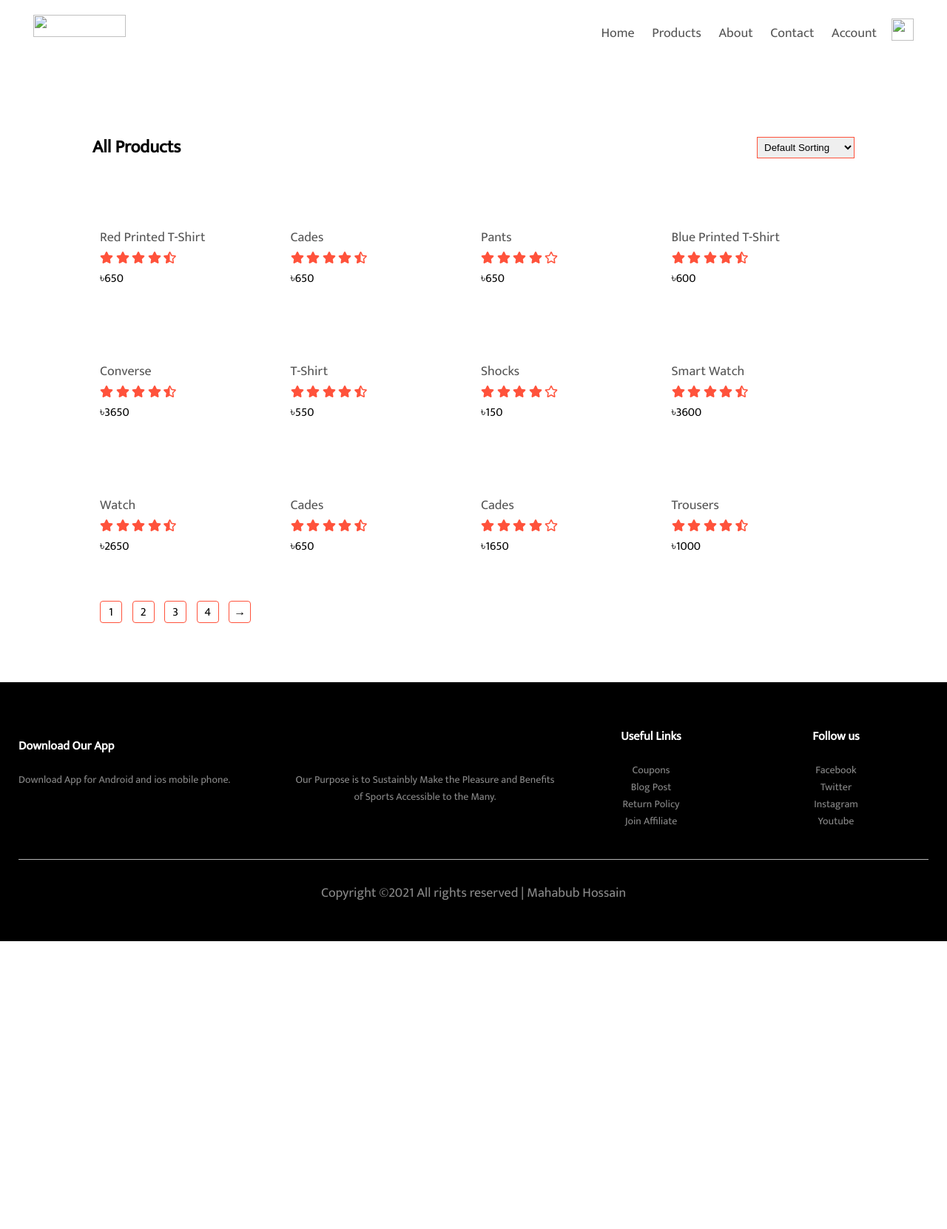
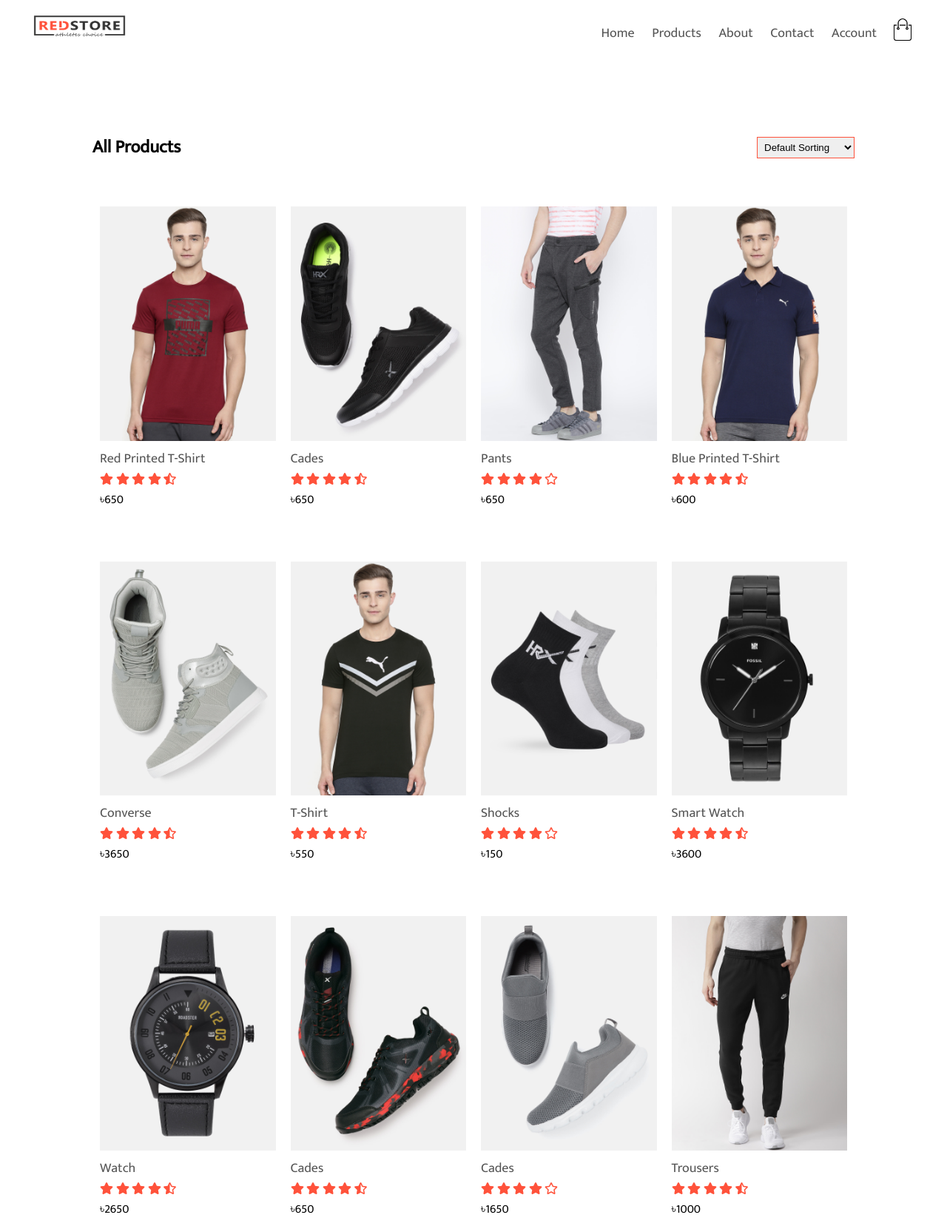
Before and after one commit to mahabub-bd/Ecommerce-Red-Store, a plain HTML site: page product.html in a window 1280 px wide. Shown: the top 1661 px of the page at 74% size. Before the commit the page ends 1272 px from the top, so only its background shows below. Drawn offline with Linux system fonts and the light colour scheme; the site is published under a folder, as on GitHub Pages, so addresses that start at the root find nothing.

Commit message:
image path change

```diff
--- a/product.html
+++ b/product.html
@@ -17,7 +17,7 @@
     <div class="container">
       <div class="navbar">
         <div class="logo">
-          <img src="/img/logo.png" alt="" />
+          <img src="img/logo.png" alt="" />
         </div>
         <nav>
           <ul id="MenuItems">
@@ -28,8 +28,8 @@
             <li><a href="#account">Account</a></li>
           </ul>
         </nav>
-        <img src="/img/cart.png" alt="" />
-        <img src="/img/menu.png" class="menu-icon" onclick="menutoggle()" />
+        <img src="img/cart.png" alt="" />
+        <img src="img/menu.png" class="menu-icon" onclick="menutoggle()" />
       </div>
     </div>
 
@@ -49,7 +49,7 @@
         </div>
         <div class="row">
           <div class="col-4">
-            <img src="/img/product-1.jpg" alt="" />
+            <img src="img/product-1.jpg" alt="" />
             <h4>Red Printed T-Shirt</h4>
             <div class="rating">
               <i class="fas fa-star"></i>
@@ -61,7 +61,7 @@
             <p>৳650</p>
           </div>
           <div class="col-4">
-            <img src="/img/product-2.jpg" alt="" />
+            <img src="img/product-2.jpg" alt="" />
             <h4>Cades</h4>
             <div class="rating">
               <i class="fas fa-star"></i>
@@ -73,7 +73,7 @@
             <p>৳650</p>
           </div>
           <div class="col-4">
-            <img src="/img/product-3.jpg" alt="" />
+            <img src="img/product-3.jpg" alt="" />
             <h4>Pants</h4>
             <div class="rating">
               <i class="fas fa-star"></i>
@@ -85,7 +85,7 @@
             <p>৳650</p>
           </div>
           <div class="col-4">
-            <img src="/img/product-4.jpg" alt="" />
+            <img src="img/product-4.jpg" alt="" />
             <h4>Blue Printed T-Shirt</h4>
             <div class="rating">
               <i class="fas fa-star"></i>
@@ -99,7 +99,7 @@
         </div>
         <div class="row">
           <div class="col-4">
-            <img src="/img/product-5.jpg" alt="" />
+            <img src="img/product-5.jpg" alt="" />
             <h4>Converse</h4>
             <div class="rating">
               <i class="fas fa-star"></i>
@@ -111,7 +111,7 @@
             <p>৳3650</p>
           </div>
           <div class="col-4">
-            <img src="/img/product-6.jpg" alt="" />
+            <img src="img/product-6.jpg" alt="" />
             <h4>T-Shirt</h4>
             <div class="rating">
               <i class="fas fa-star"></i>
@@ -123,7 +123,7 @@
             <p>৳550</p>
           </div>
           <div class="col-4">
-            <img src="/img/product-7.jpg" alt="" />
+            <img src="img/product-7.jpg" alt="" />
             <h4>Shocks</h4>
             <div class="rating">
               <i class="fas fa-star"></i>
@@ -135,7 +135,7 @@
             <p>৳150</p>
           </div>
           <div class="col-4">
-            <img src="/img/product-8.jpg" alt="" />
+            <img src="img/product-8.jpg" alt="" />
             <h4>Smart Watch</h4>
             <div class="rating">
               <i class="fas fa-star"></i>
@@ -149,7 +149,7 @@
         </div>
         <div class="row">
           <div class="col-4">
-            <img src="/img/product-9.jpg" alt="" />
+            <img src="img/product-9.jpg" alt="" />
             <h4>Watch</h4>
             <div class="rating">
               <i class="fas fa-star"></i>
@@ -161,7 +161,7 @@
             <p>৳2650</p>
           </div>
           <div class="col-4">
-            <img src="/img/product-10.jpg" alt="" />
+            <img src="img/product-10.jpg" alt="" />
             <h4>Cades</h4>
             <div class="rating">
               <i class="fas fa-star"></i>
@@ -173,7 +173,7 @@
             <p>৳650</p>
           </div>
           <div class="col-4">
-            <img src="/img/product-11.jpg" alt="" />
+            <img src="img/product-11.jpg" alt="" />
             <h4>Cades</h4>
             <div class="rating">
               <i class="fas fa-star"></i>
@@ -185,7 +185,7 @@
             <p>৳1650</p>
           </div>
           <div class="col-4">
-            <img src="/img/product-12.jpg" alt="" />
+            <img src="img/product-12.jpg" alt="" />
             <h4>Trousers</h4>
             <div class="rating">
               <i class="fas fa-star"></i>
@@ -216,12 +216,12 @@
 
             <p>Download App for Android and ios mobile phone.</p>
             <div class="app-logo">
-              <a href=""><img src="/img/play-store.png" alt="" /></a>
-              <a href=""> <img src="/img/app-store.png" alt="" /></a>
+              <a href=""><img src="img/play-store.png" alt="" /></a>
+              <a href=""> <img src="img/app-store.png" alt="" /></a>
             </div>
           </div>
           <div class="footer-col-2">
-            <img src="/img/logo-white.png" alt="" />
+            <img src="img/logo-white.png" alt="" />
             <p>
               Our Purpose is to Sustainbly Make the Pleasure and Benefits of
               Sports Accessible to the Many.
```
Also changed, not shown: index.html (+1 -1 lines).
